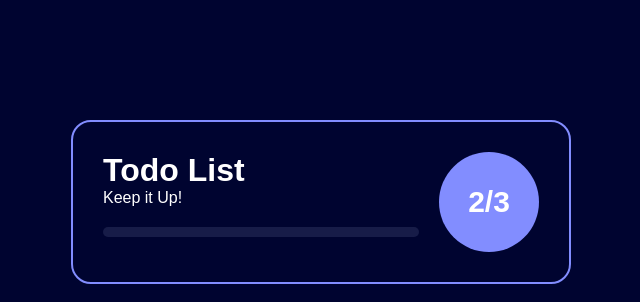
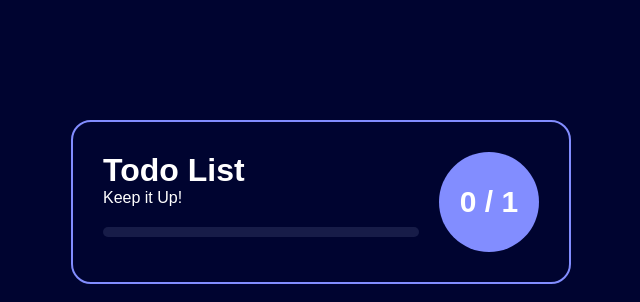
Before and after one commit to TshekoO/To-Do-List, a plain HTML site: page index.html in a window 1280 px wide. Both pictures are taken after typing "Sample" into the empty fields and a click on the button "Add". Shown: the top 302 px of the page, 319-959 px from the left. Drawn offline with Linux system fonts and the light colour scheme.

Commit message:
changed the digits

```diff
--- a/index.html
+++ b/index.html
@@ -18,7 +18,7 @@
             </div>
         </div>
         <div class="stats-number">
-            <p id="numbers">2/3</p>
+            <p id="numbers">0/0</p>
         </div>
     </div>
     <form >
--- a/script.js
+++ b/script.js
@@ -1,4 +1,8 @@
 let tasks = [];
+
+const saveTasks = () => {
+    localStorage.setItem('tasks', JSON.stringify(tasks));
+};
 const addTask = () => {
     const taskInput = document.getElementById('taskInput');
     const text = taskInput.value.trim();
@@ -22,7 +26,7 @@ const toggleTaskComplete = (index) => {
 };
 
 const editTask = (index) => {
-    const taskInput = document.getElementById('taskInput');
+    const taskInput = document.getElementById("taskInput");
     taskInput.value = tasks[index].text;
 
     tasks.splice(index, 1);
@@ -30,15 +34,18 @@ const editTask = (index) => {
     updateStats();
 }
 const updateStats = () => {
-    const completeTasks = tasks.filter((task) => task.completed).length;
+    const completedTasks = tasks.filter((task) => task.completed).length;
     const totalTasks = tasks.length;
-    const progress = (completeTasks / totalTasks) * 100;
+    const progress = (completedTasks / totalTasks) * 100;
     const progressBar = document.getElementById("progress");
+    console.log(progress)
+    progressBar.style.width = `${progress}%`;
+    document.getElementById("numbers"
 
-    progressBar.style.width = `${progress}%`;
+    ).innerText = `${completedTasks} / ${totalTasks}`;
 }
 const updateTasksList = () => {
-    const taskList = document.getElementById('task-list');
+    const taskList = document.getElementById("task-list");
     taskList.innerHTML = "";
 
     tasks.forEach((task, index) => {
```
